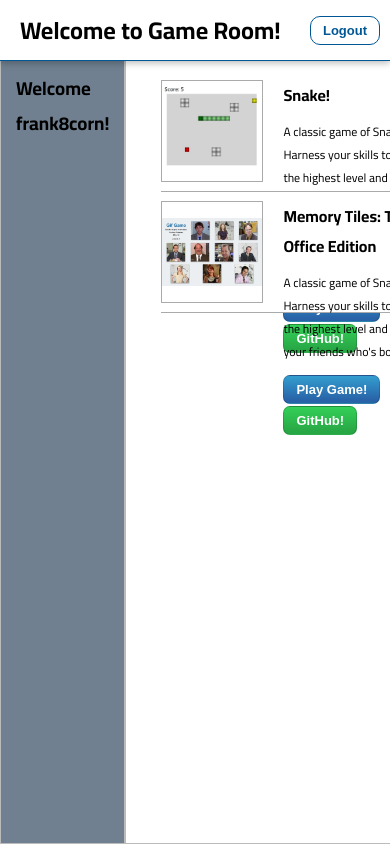
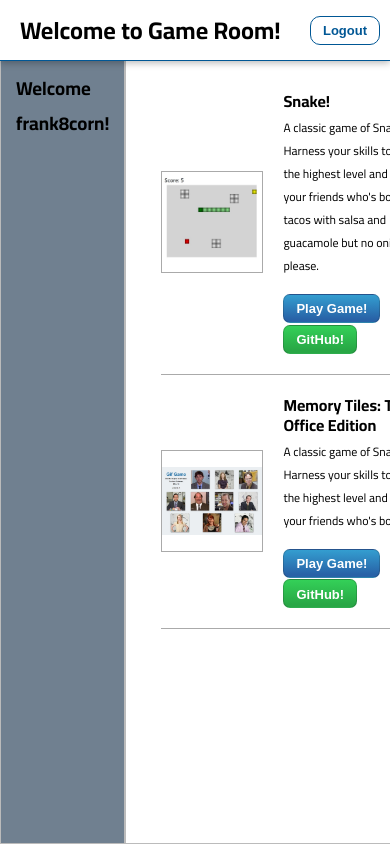
Before and after one commit to fvaldez421/game-room, a React (Create React App) app: page / in a window 390 px wide. Shown: the top 844 px of the page. Built offline with nearby package versions, Linux system fonts and the light colour scheme.

Commit message:
added mobile friendly styles

```diff
--- a/src/components/GameCard.jsx
+++ b/src/components/GameCard.jsx
@@ -8,7 +8,7 @@ const CardContainer = styled.div`
   flex-direction: row;
   align-items: center;
   background-color: #fff;
-  height: 120px;
+  min-height: 120px;
   min-width: 300px;
   margin: 0 35px;
   border-bottom: 1px solid #aaa;
@@ -26,16 +26,16 @@ const GameButton = styled(PrimaryButton)`
 `;
 const CardText = styled.div`
   position: relative;
-  padding: 0 20px;
-  height: 102px;
+  padding: 20px;
+  min-height: 102px;
   flex: 8 5;
   > h4 {
-    margin: 0 0 10px;
+    margin: 0 0 5px;
+    line-height: 20px;
   }
-  >p {
-    margin: 0 0 10px;
+  > p {
+    margin: 0 0 15px;
     font-size: 12px;
-    min-height: 26px;
   }
   .gameLink {s
     background-color: #2862a7;
```
